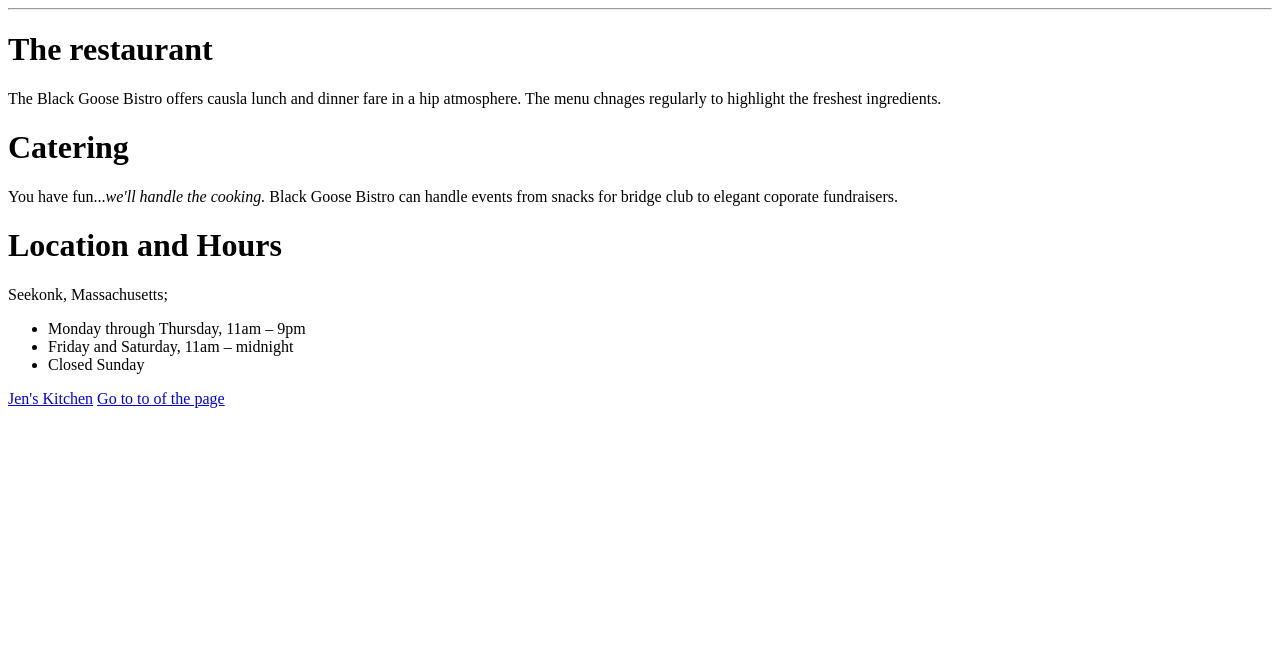
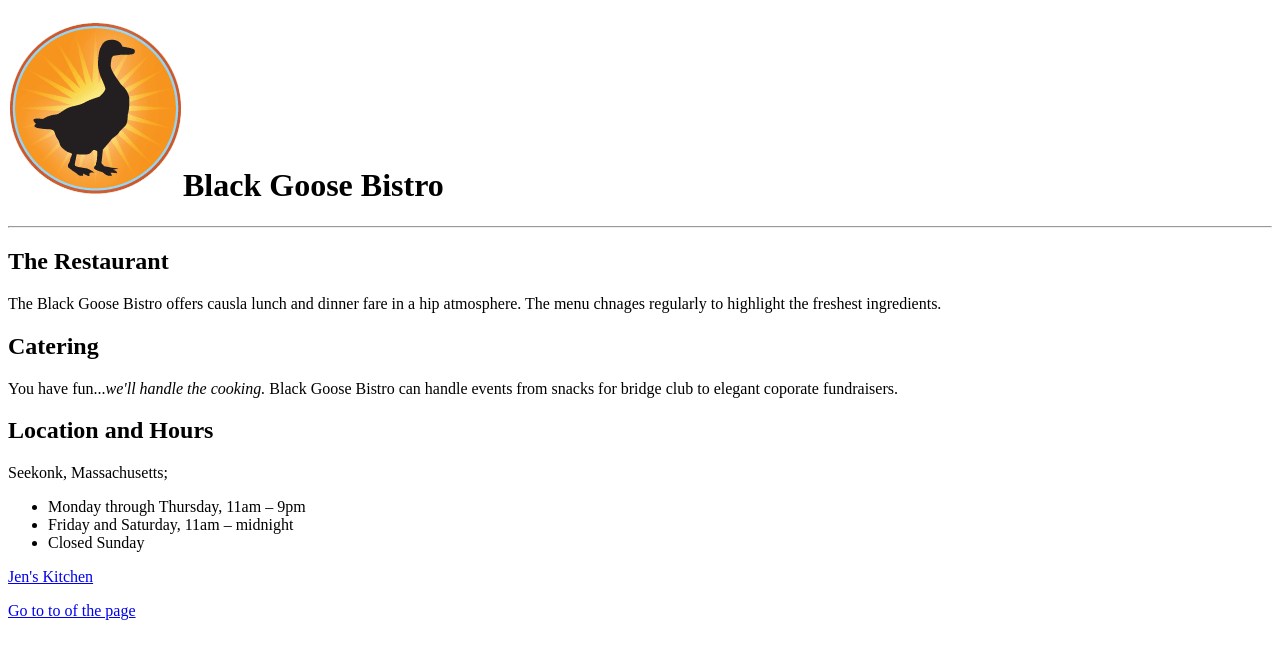
Before and after one commit to kathleen-sones/black-goose, a plain HTML site: page index.html in a window 1280 px wide. Drawn offline with Linux system fonts and the light colour scheme.

Commit message:
Added image

```diff
--- a/index.html
+++ b/index.html
@@ -4,12 +4,14 @@
 <meta charset="UTF-8">
 <title>Black Gose Bistro</title>
 </head>
+<body>
+<h1><img src="images/blackgoose.png">Black Goose Bistro</h1>
 <hr>
-<h1>The restaurant</h1>
+<h2>The Restaurant</h2>
 <p>The Black Goose Bistro offers causla lunch and dinner fare in a hip atmosphere. The menu chnages regularly to highlight the freshest ingredients.</p>
-<h1>Catering</h1>
+<h2>Catering</h2>
 <p>You have fun...<i>we'll handle the cooking.</i> Black Goose Bistro can handle events from snacks for bridge club to elegant coporate fundraisers.</p>
-<h1>Location and Hours</h1>
+<h2>Location and Hours</h2>
 <p>Seekonk, Massachusetts;</p>
 <ul>
 	<li>Monday through Thursday, 11am – 9pm</li>
@@ -17,8 +19,7 @@
     <li>Closed Sunday</li>
     </ul>
 
-<a href="http://www.grc.calpoly.edu">Jen's Kitchen</a>
-<a href="#top">Go to to of the page</a>
-<body>
+<p><a href="http://www.grc.calpoly.edu">Jen's Kitchen</a></p>
+<p><a href="#top">Go to to of the page</a></p>
 </body>
 </html>
```
Also changed, not shown: 1 other file.
